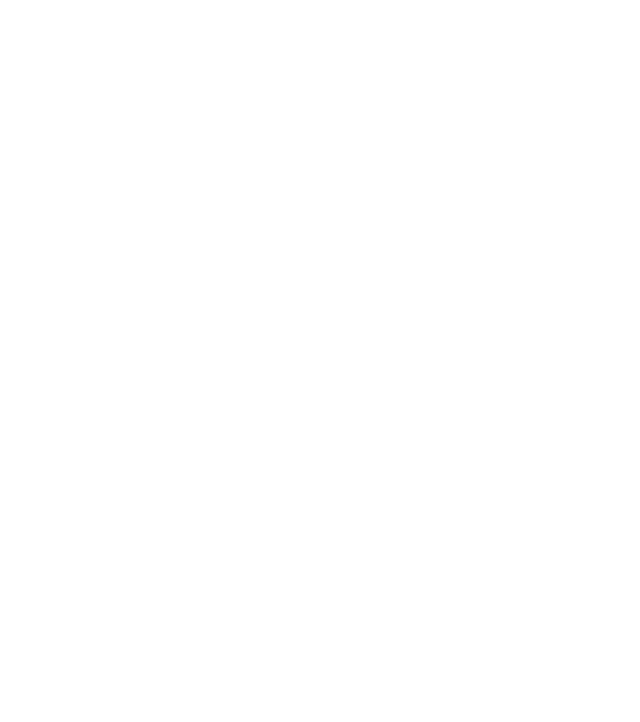
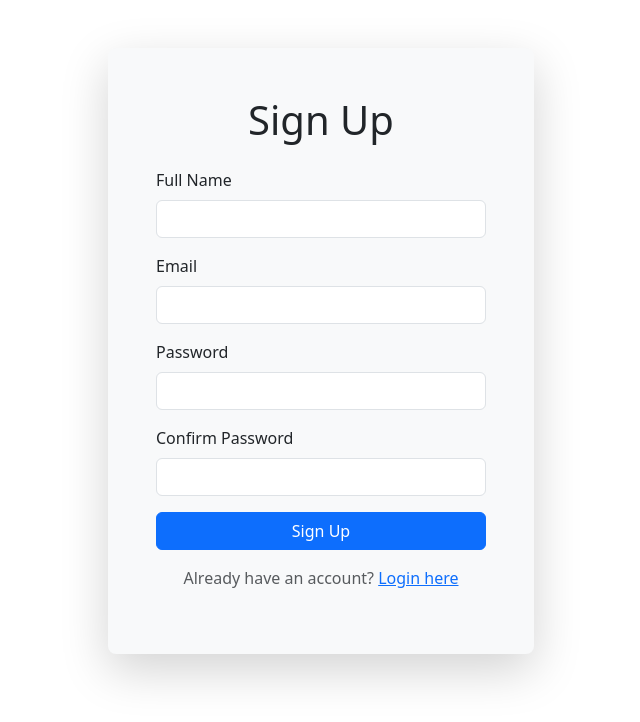
Before and after one commit to Kavinda-Gayashan-Hettige/Education-Management-System, a React (Vite) app in the folder Education-Management-System/: page /register in a window 1280 px wide. Before the commit this address had no page. Shown: the top 722 px of the page, without its empty margins (319-959 px from the left). Built offline with nearby package versions, Linux system fonts and the light colour scheme.

Commit message:
create Register Form using react router dom

```diff
--- a/Education-Management-System/src/App.jsx
+++ b/Education-Management-System/src/App.jsx
@@ -5,6 +5,7 @@
 import About from "./pages/About"
 import Contact from "./pages/Contact"
 import Profile from "./pages/Profile"
+import Register from "./pages/Register"
 
 
 function App() {
@@ -25,6 +26,7 @@
       <Route path="/about" element={<About />}></Route>
       <Route path="/contact" element={<Contact />}></Route>
       <Route path="/profile" element={<Profile />}></Route>
+       <Route path="/register" element={<Register />}></Route>
      </Routes>
 
     </>
--- a/Education-Management-System/src/components/Navbar.jsx
+++ b/Education-Management-System/src/components/Navbar.jsx
@@ -15,7 +15,8 @@
   <div class="collapse navbar-collapse" id="navbarColor02">
     <ul class="navbar-nav me-auto mb-2 mb-lg-0">
       <li class="nav-item">
-        <a class="nav-link active" aria-current="page" href="#">Home/Dashboard</a>
+        {/* <a class="nav-link active" aria-current="page" href="#">Home/Dashboard</a> */}
+         <Link to="/home" className="nav-link">Home/Dashboard</Link>
       </li>
       <li class="nav-item">
         {/* <a class="nav-link" href="#">About</a> */}
--- a/Education-Management-System/src/pages/Login.jsx
+++ b/Education-Management-System/src/pages/Login.jsx
@@ -55,7 +55,16 @@
               Sign in
             </Link>
           </button>
+          <small className="text-muted d-block mt-1 text-center">
+            If you are a new user, please register first with sign-up button
+          </small>
 
+          <button className="btn btn-primary w-100 py-2" type="submit">
+
+            <Link to="/register" className="btn btn-primary w-100 py-2">
+              Sign up
+            </Link>
+          </button>
           <p className="mt-5 mb-3 text-body-secondary text-center">
             © 2025–2026
           </p>
--- a/Education-Management-System/src/pages/Profile.jsx
+++ b/Education-Management-System/src/pages/Profile.jsx
@@ -1,6 +1,7 @@
 import React, { useEffect, useState } from "react";
 import axios from "axios";
 import Navbar from "../components/Navbar";
+
 
 function Profile() {
   const [user, setUser] = useState(null);
--- /dev/null
+++ b/Education-Management-System/src/pages/Register.jsx
@@ -0,0 +1,112 @@
+import React, { useState } from "react";
+import { useNavigate } from "react-router-dom";
+import axios from "axios";
+import { Link } from "react-router-dom";
+
+function Register() {
+    const navigate = useNavigate();
+    const [formData, setFormData] = useState({
+        name: "",
+        email: "",
+        password: "",
+        confirmPassword: "",
+    });
+    const [error, setError] = useState("");
+
+    const handleChange = (e) => {
+        setFormData({ ...formData, [e.target.name]: e.target.value });
+    };
+
+    const handleSubmit = async (e) => {
+        e.preventDefault();
+        setError("");
+
+        if (formData.password !== formData.confirmPassword) {
+            setError("Passwords do not match!");
+            return;
+        }
+
+        try {
+            await axios.post("http://localhost:9090/api/auth/register", {
+                name: formData.name,
+                email: formData.email,
+                password: formData.password,
+            });
+            alert("Registration successful! Please login.");
+            navigate("/login");
+        } catch (err) {
+            console.error(err);
+            setError(err.response?.data?.message || "Registration failed.");
+        }
+    };
+
+    return (
+        <div className="container mt-5" style={{ maxWidth: "450px" }}>
+            <div className="p-5 bg-light rounded-3 shadow-lg">
+                <h1 className="text-center mb-4">Sign Up</h1>
+
+                {error && <div className="alert alert-danger">{error}</div>}
+
+                <form onSubmit={handleSubmit}>
+                    <div className="mb-3">
+                        <label className="form-label">Full Name</label>
+                        <input
+                            type="text"
+                            name="name"
+                            className="form-control"
+                            value={formData.name}
+                            onChange={handleChange}
+                            required
+                        />
+                    </div>
+
+                    <div className="mb-3">
+                        <label className="form-label">Email</label>
+                        <input
+                            type="email"
+                            name="email"
+                            className="form-control"
+                            value={formData.email}
+                            onChange={handleChange}
+                            required
+                        />
+                    </div>
+
+                    <div className="mb-3">
+                        <label className="form-label">Password</label>
+                        <input
+                            type="password"
+                            name="password"
+                            className="form-control"
+                            value={formData.password}
+                            onChange={handleChange}
+                            required
+                        />
+                    </div>
+
+                    <div className="mb-3">
+                        <label className="form-label">Confirm Password</label>
+                        <input
+                            type="password"
+                            name="confirmPassword"
+                            className="form-control"
+                            value={formData.confirmPassword}
+                            onChange={handleChange}
+                            required
+                        />
+                    </div>
+
+                    <button type="submit" className="btn btn-primary w-100">
+                        Sign Up
+                    </button>
+
+                    <p className="mt-3 text-center text-muted">
+                        Already have an account? <Link to="/">Login here</Link>
+                    </p>
+                </form>
+            </div>
+        </div>
+    );
+}
+
+export default Register;
```
